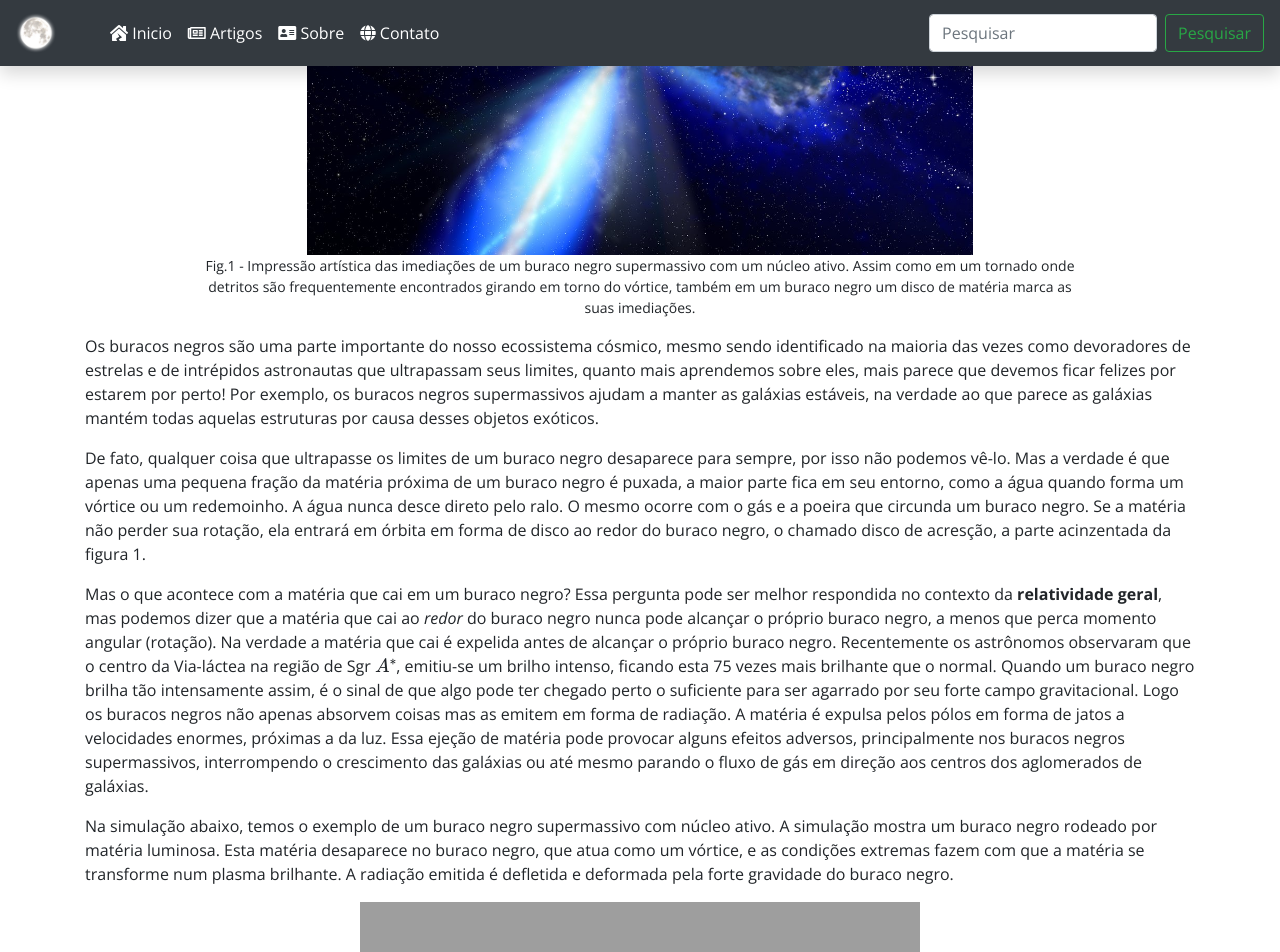
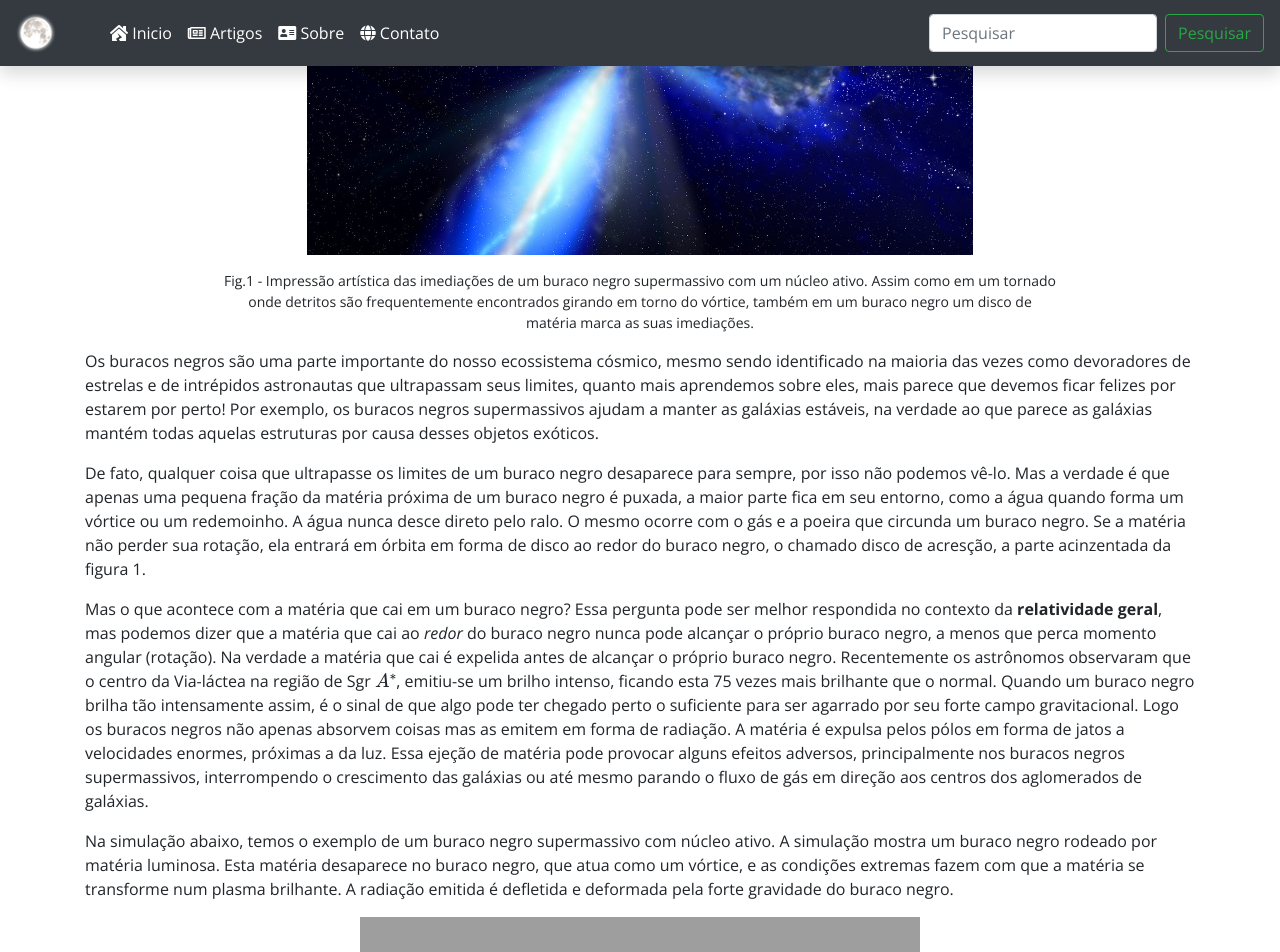
Before and after one commit to sidereus-nuncius/sidereus-nuncius.github.io, a Jekyll site: the page built from _posts/2020-08-10-buracos-negros.md, in a window 1280 px wide and 1400 px high, scrolled down 691 px. Shown: the top 952 px of the window. Built offline with Jekyll 4.4.1, drawn with Linux system fonts in a browser that asks for light colours; nearby versions of some CDN libraries; formulas are drawn with MathJax 3; grey boxes are pictures that could not be loaded.

Commit message:
editei font size

```diff
--- a/assets/css/main.css
+++ b/assets/css/main.css
@@ -17,8 +17,9 @@ img { max-width: 100%; vertical-align: middle; }
 figure > img { display: block; }
 
 figcaption { font-size: 14px;
-	width: 80%;
-	text-align: left, center;
+	width: 75%;
+	text-align: center;
+	margin-top: 15px;
 }
 
 /** Lists */
@@ -144,7 +145,8 @@ table td { border: 1px solid #e8e8e8; }
 /** Posts */
 .post-header { margin-bottom: 30px; }
 
-.post-title { font-size: 42px; letter-spacing: -1px; line-height: 1; }
+.post-title { font-size: 46px; letter-spacing: -1px; line-height: 1; text-shadow: 3px 3px 2px #727272;
+}
 
 @media screen and (max-width: 800px) { .post-title { font-size: 36px; } }
 
```
Also changed, not shown: 1 other file.
